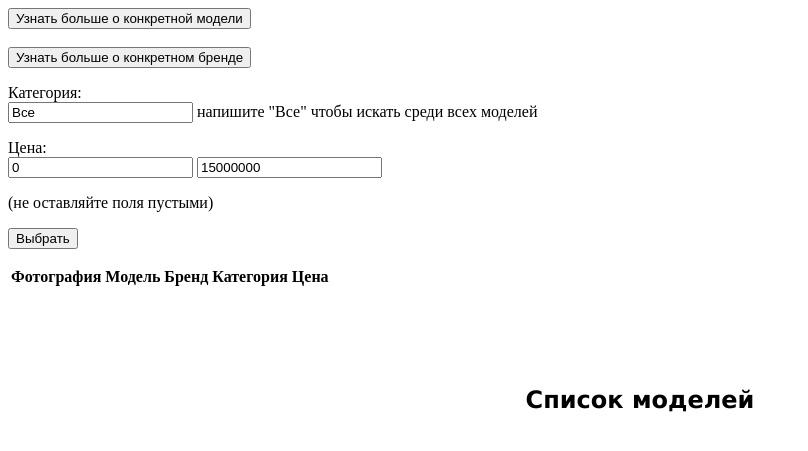
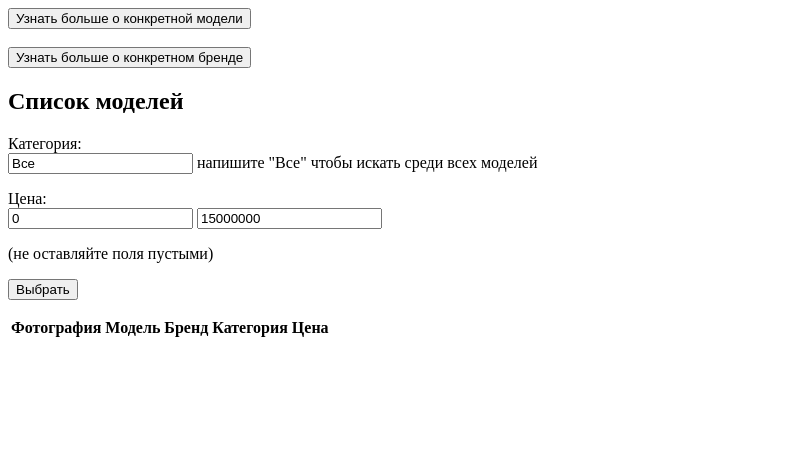
Before and after one commit to RaccoonRocket/Auto-Catalog, a FastAPI app: page / in a window 1280 px wide. Shown: the top 451 px of the page, without its empty margins (0-808 px from the left). Run offline with FastAPI, Linux system fonts and the light colour scheme; data that the repository does not hold is empty; parts of the project's set-up code (start-up, migrations or seed data) failed here and were passed over.

Commit message:
fix style.css

```diff
--- a/static/style.css
+++ b/static/style.css
@@ -1,4 +1,4 @@
-h2 {
+h1 {
      font-family: 'Lucida Sans', 'Lucida Sans Regular', 'Lucida Grrande', 'Lucida Sans Unicode', 'Segoe UI', Tahoma, Geneva, Verdana, sans-serif;
      color: black;
      margin: 0;
```
